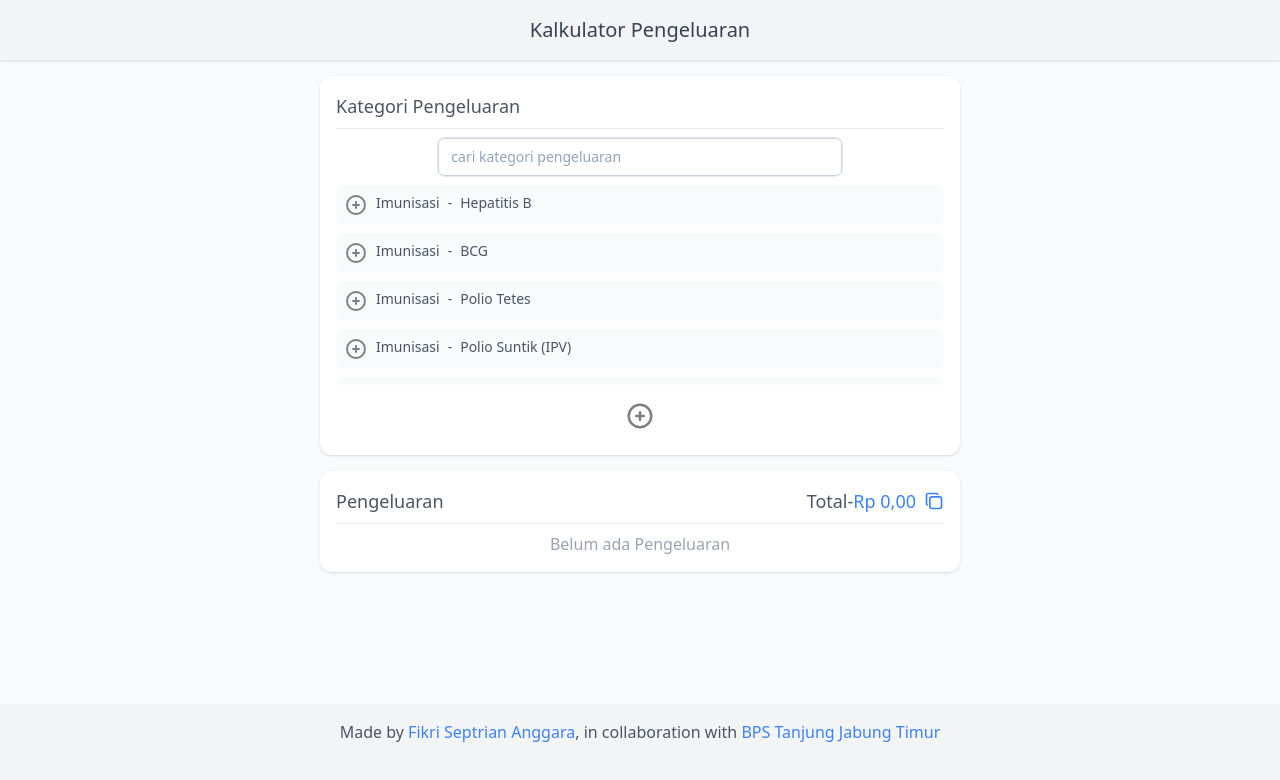
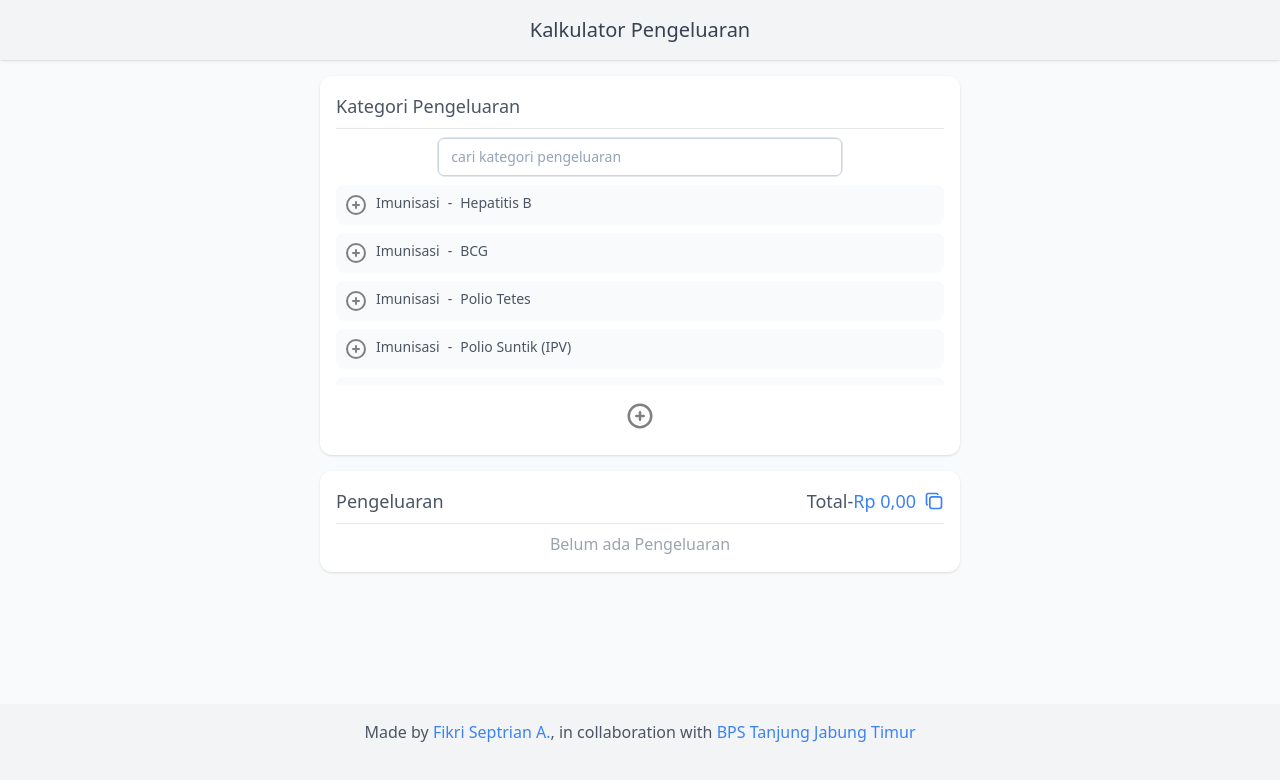
Before and after one commit to fikrianggara/kalkulator-pengeluaran, a Next.js app: page / in a window 1280 px wide. Shown: the top 780 px of the page. Built offline with nearby package versions, Linux system fonts and the light colour scheme.

Commit message:
Update index.jsx

```diff
--- a/pages/index.jsx
+++ b/pages/index.jsx
@@ -362,7 +362,7 @@ export default function Home() {
       <footer className="h-24 p-4 bg-gray-100 font-medium text-center m-auto text-sm md:text-base text-gray-600 absolute bottom-0 inset-x-0">
         Made by{" "}
         <a href="https://github.com/fikrianggara" className="text-blue-500">
-          Fikri Septrian Anggara
+          Fikri Septrian A.
         </a>
         , in collaboration with{" "}
         <a href="https://tanjabtimkab.bps.go.id/" className="text-blue-500">
```
